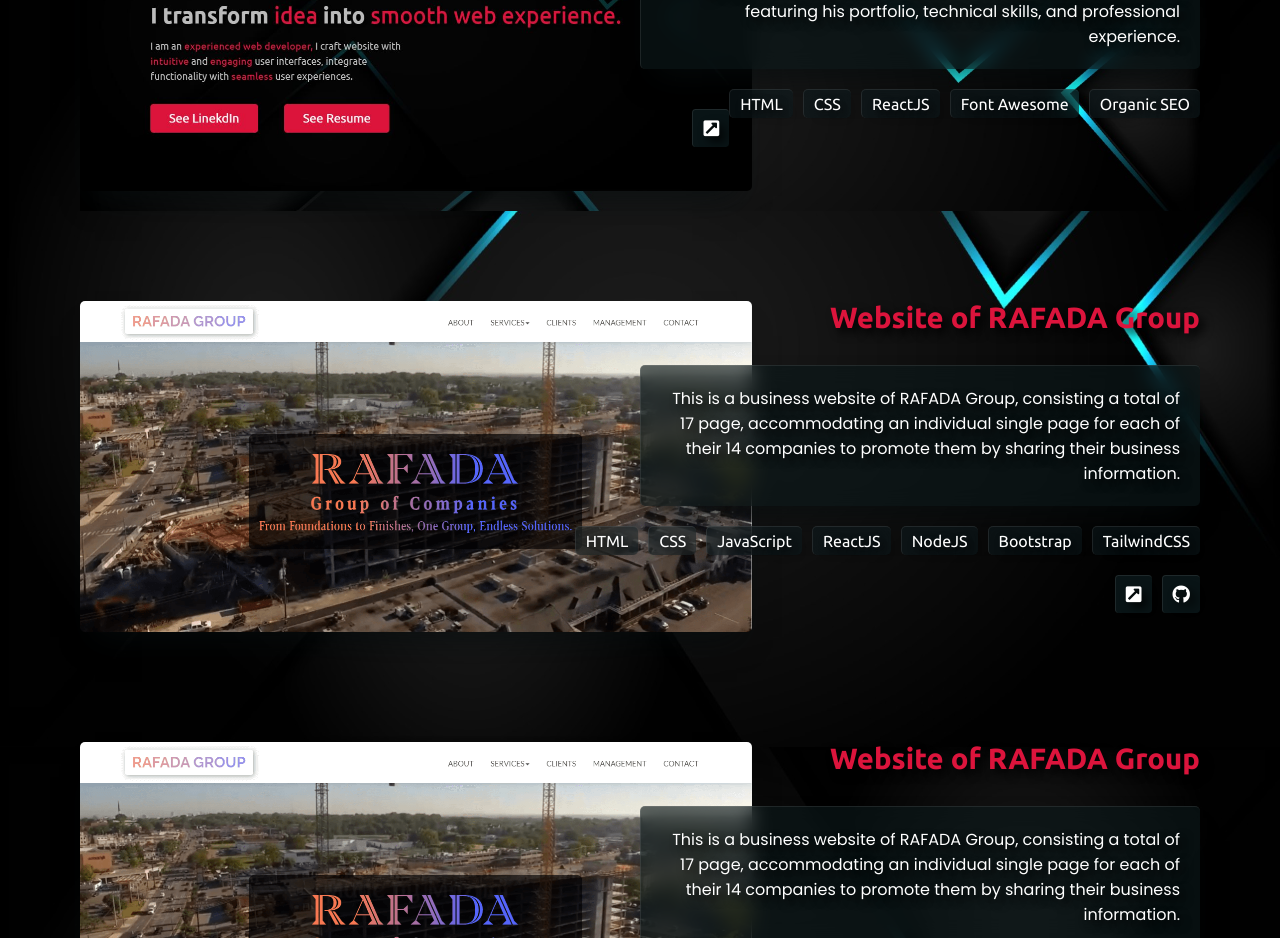
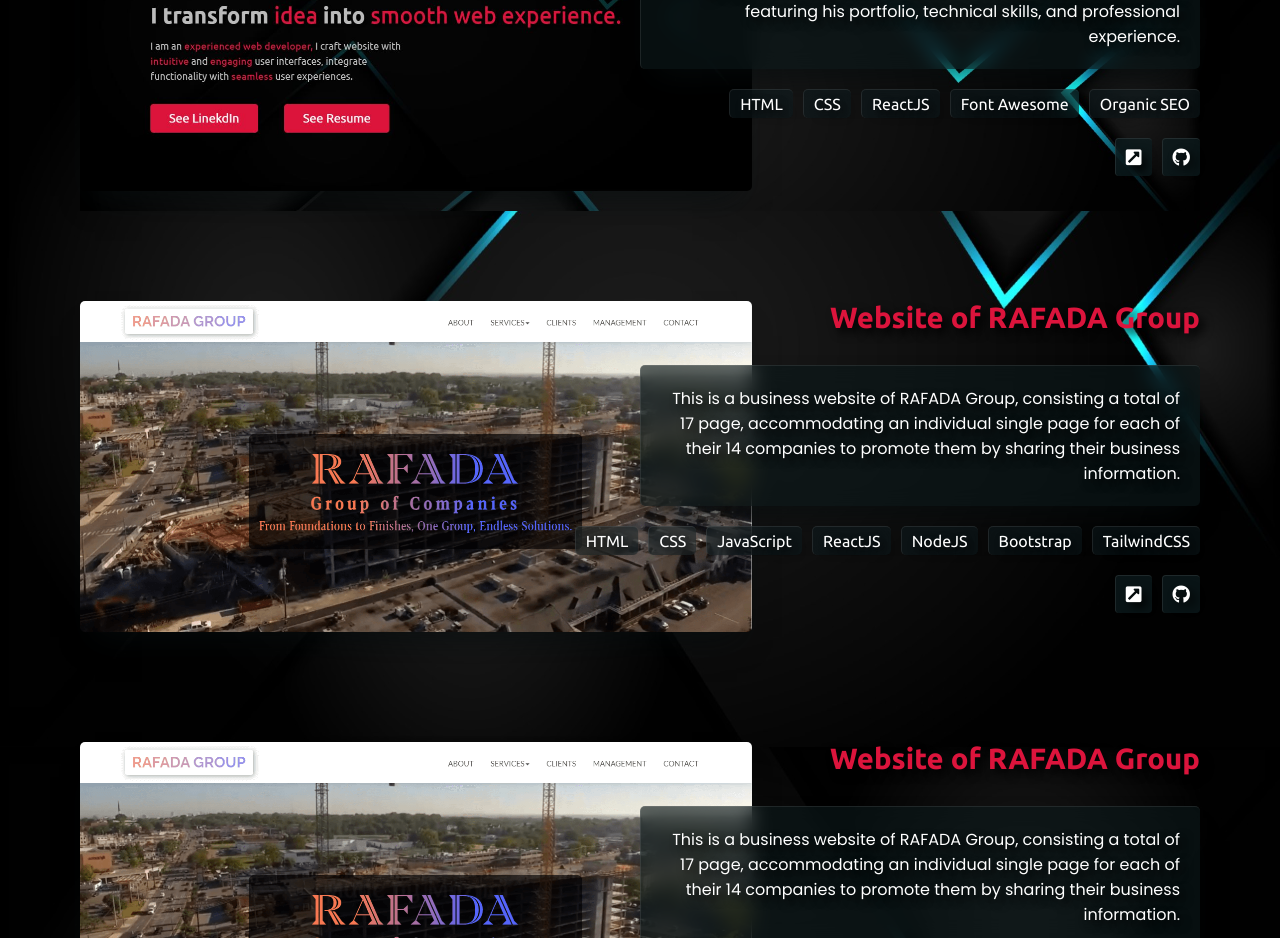
Before and after one commit to Maaazhar/maaazhar.github.io, a React (Vite) app: page / in a window 1280 px wide. Shown: the part 4420-5358 px from the top of the page. Built offline with nearby package versions, Linux system fonts and the light colour scheme.

Commit message:
updating project section-19

```diff
--- a/src/components/Project/Project.jsx
+++ b/src/components/Project/Project.jsx
@@ -28,7 +28,7 @@ const Project = () => {
                     "details": "This is a portfolio website of Mazharul Islam showcases his professional expertise as a web developer based in the UAE, featuring his portfolio, technical skills, and professional experience.",
                     "technology": ["HTML", "CSS", "ReactJS", "Font Awesome", "Organic  SEO"],
                     "liveLink": "https://maaazhar.github.io/",
-                    "githubLink": ""
+                    "githubLink": "https://github.com/Maaazhar/maaazhar.github.io"
                 }
             ]
         }
@@ -74,8 +74,8 @@ const Project = () => {
                                                                         </ul>
                                                                     </div>
                                                                     <div className="projectLink ">
-                                                                        <a href={p.liveLink}><i className="fas fa-external-link-square-alt"></i></a>
-                                                                        {p.githubLink ? <a href={p.githubLink}><i className="fab fa-github"></i></a> : " "}
+                                                                        <a href={p.liveLink} target="_blank"><i className="fas fa-external-link-square-alt"></i></a>
+                                                                        {p.githubLink ? <a href={p.githubLink} target="_blank"><i className="fab fa-github"></i></a> : " "}
                                                                     </div>
                                                                 </div>
                                                             </div>
```
